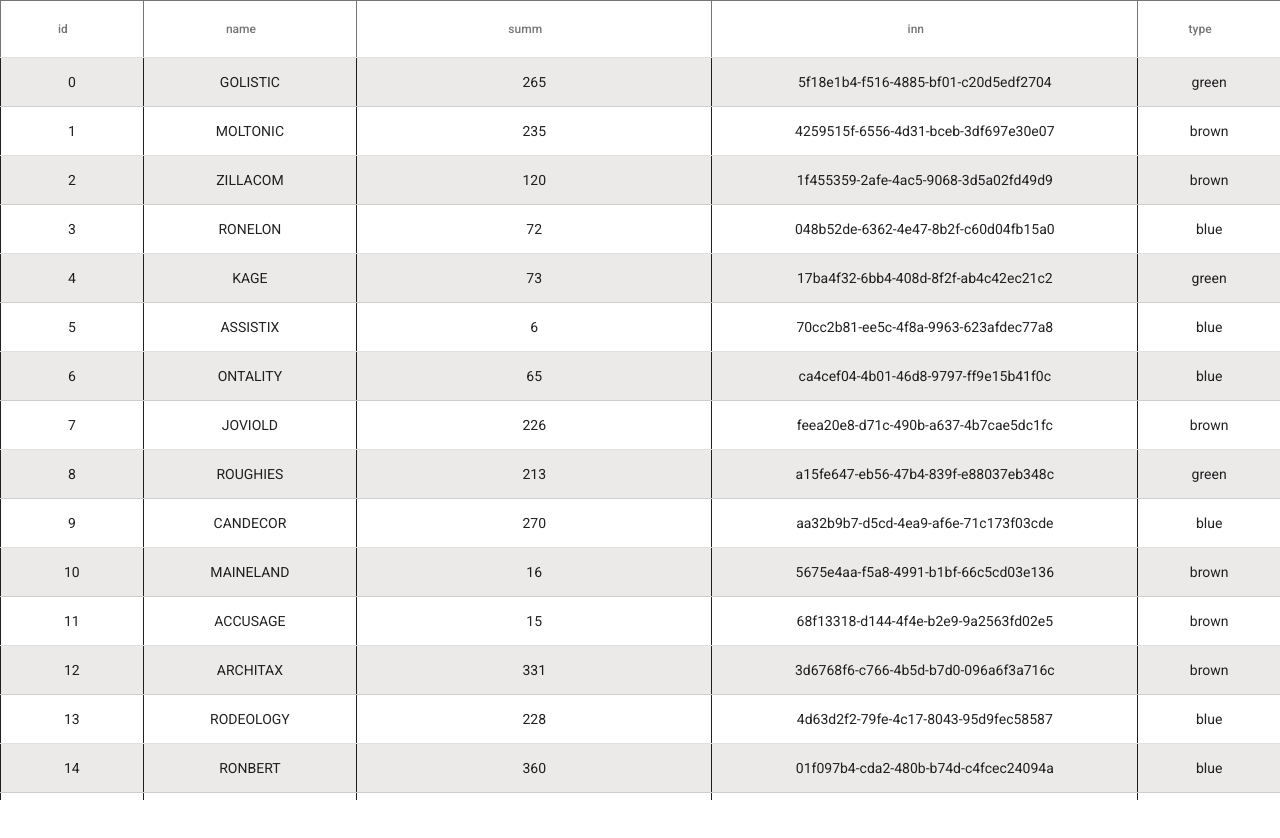
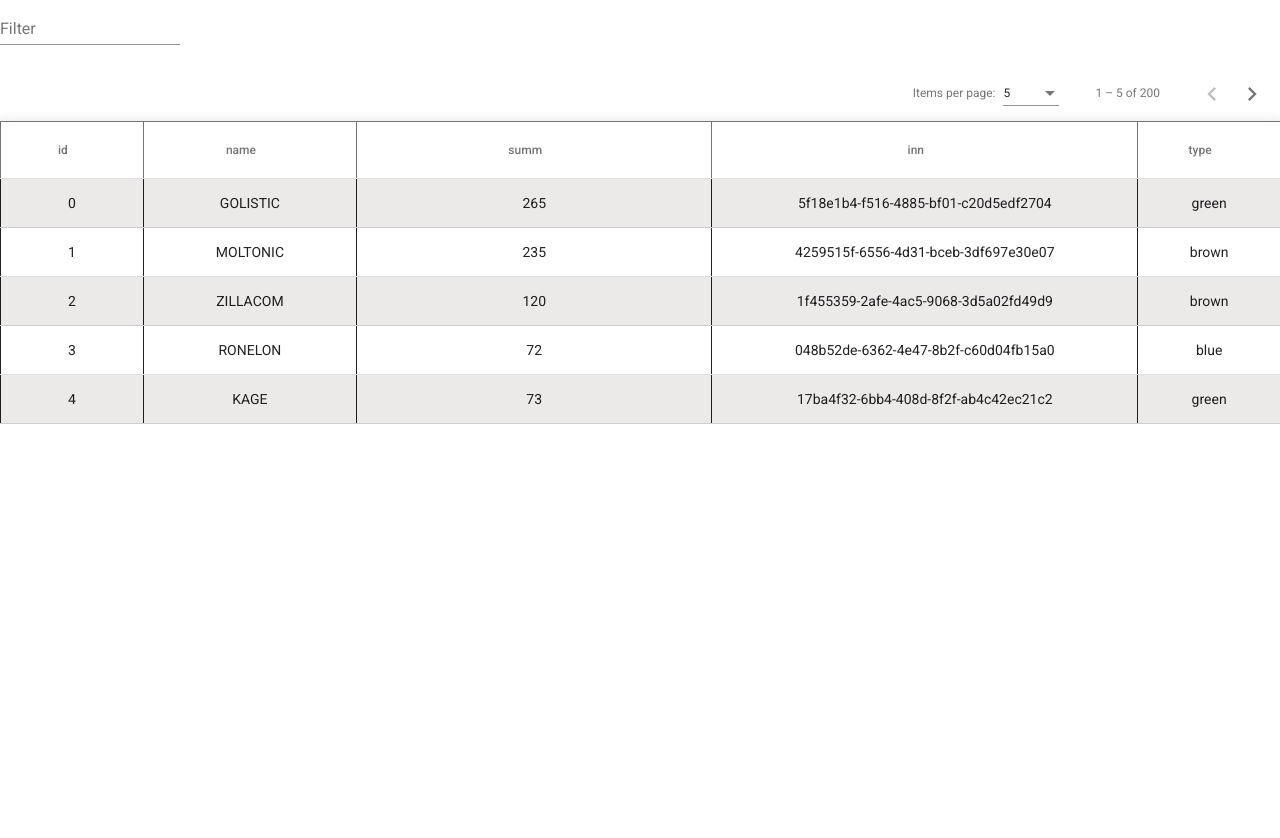
Before and after one commit to ramknemo/griddata, an Angular app: page / in a window 1280 px wide. Shown: the top 838 px of the page. Before the commit the page ends 800 px from the top, so only its background shows below. Built offline with nearby package versions, Linux system fonts and the light colour scheme.

Commit message:
pagination and filter for all table

```diff
--- a/src/app/app.component.html
+++ b/src/app/app.component.html
@@ -1,5 +1,8 @@
-
-
+<mat-form-field>
+  <mat-label>Filter</mat-label>
+  <input matInput (keyup)="applyFilter($event)" placeholder="Ex. Mia">
+</mat-form-field>
+<mat-paginator [pageSizeOptions]="[5, 10, 25, 100]"></mat-paginator>
 <mat-table [dataSource]="dataSource" class="mat-elevation-z8" cdkDropListGroup matSort>
   <ng-container *ngFor="let column of columns; let i = index" [matColumnDef]="column.field">
     <mat-header-cell *matHeaderCellDef
@@ -12,35 +15,3 @@
   <mat-header-row *matHeaderRowDef="displayedColumns"></mat-header-row>
   <mat-row *matRowDef="let row; columns: displayedColumns; let i = index;" [rowColorAttr]="i" [class.isColoredRow]="i%2==0"   ></mat-row>
 </mat-table>
-
-
-
-<!-- <table mat-table [dataSource]="dataSource" matSort>
-  <ng-container matColumnDef="id">
-    <th mat-header-cell *matHeaderCellDef mat-sort-header  (mousedown)="onResizeColumn($event, 0)" >id</th>
-    <td mat-cell *matCellDef="let element">{{element.id}}</td>
-  </ng-container>
-
-  <ng-container matColumnDef="name">
-    <th mat-header-cell *matHeaderCellDef mat-sort-header  (mousedown)="onResizeColumn($event, 1)" >name</th>
-    <td mat-cell *matCellDef="let element">{{element.name}}</td>
-  </ng-container>
-
-  <ng-container matColumnDef="summ">
-    <th mat-header-cell *matHeaderCellDef mat-sort-header  (mousedown)="onResizeColumn($event, 2)" >summ</th>
-    <td mat-cell *matCellDef="let element">{{element.summ}}</td>
-  </ng-container>
-
-  <ng-container matColumnDef="inn">
-    <th mat-header-cell *matHeaderCellDef mat-sort-header  (mousedown)="onResizeColumn($event, 3)" >inn</th>
-    <td mat-cell *matCellDef="let element">{{element.inn}}</td>
-  </ng-container>
-
-  <ng-container matColumnDef="type">
-    <th mat-header-cell *matHeaderCellDef mat-sort-header  (mousedown)="onResizeColumn($event, 4)" >type</th>
-    <td mat-cell *matCellDef="let element">{{element.type}}</td>
-  </ng-container>
-
-  <tr mat-header-row *matHeaderRowDef="displayedColumns"></tr>
-  <tr mat-row *matRowDef="let row; columns: displayedColumns; let i = index;" [rowColorAttr]="i" ></tr>
-</table> -->
--- a/src/app/app.component.ts
+++ b/src/app/app.component.ts
@@ -7,6 +7,7 @@ import {MatTableDataSource} from '@angular/material/table';
 import {MatSort} from '@angular/material/sort';
 import {data} from "./data"
 import {MatTable} from '@angular/material/table';
+import {MatPaginator} from '@angular/material/paginator';
 export interface Deal{
   id: number;
   name: string;
@@ -27,6 +28,7 @@ export class AppComponent implements OnInit,AfterViewInit{
   displayedColumns: string[] = ['id','name','summ','inn','type'];
   dataSource = new MatTableDataSource(deals);
 
+  @ViewChild(MatPaginator, {static: true}) paginator: MatPaginator;
   @ViewChild(MatSort,{static: true}) sort: MatSort;
   @ViewChild(MatTable, {read: ElementRef} ) private matTableRef: ElementRef;
 
@@ -35,7 +37,20 @@ export class AppComponent implements OnInit,AfterViewInit{
 
   ngOnInit(){
     this.dataSource.sort = this.sort;
+    this.dataSource.paginator = this.paginator;
   }
+
+
+  applyFilter(event: Event) {
+    const filterValue = (event.target as HTMLInputElement).value;
+    this.dataSource.filter = filterValue.trim().toLowerCase();
+
+    if (this.dataSource.paginator) {
+      this.dataSource.paginator.firstPage();
+    }
+  }
+
+
 
   //resize:
 
--- a/src/app/app.module.ts
+++ b/src/app/app.module.ts
@@ -18,6 +18,8 @@ import {MatGridListModule} from '@angular/material/grid-list';
 import {MatCardModule} from '@angular/material/card';
 import {MatTableModule} from '@angular/material/table';
 import {RowColorDirective} from './directives/row.color.directive'
+import {MatPaginatorModule} from '@angular/material/paginator';
+
 @NgModule({
   declarations: [
     AppComponent,DialogGotoComponent,RowColorDirective
@@ -37,7 +39,8 @@ import {RowColorDirective} from './directives/row.color.directive'
     MatMenuModule,
     MatGridListModule,
     MatCardModule,
-    MatTableModule
+    MatTableModule,
+    MatPaginatorModule
 
   ],
   providers: [],
```
